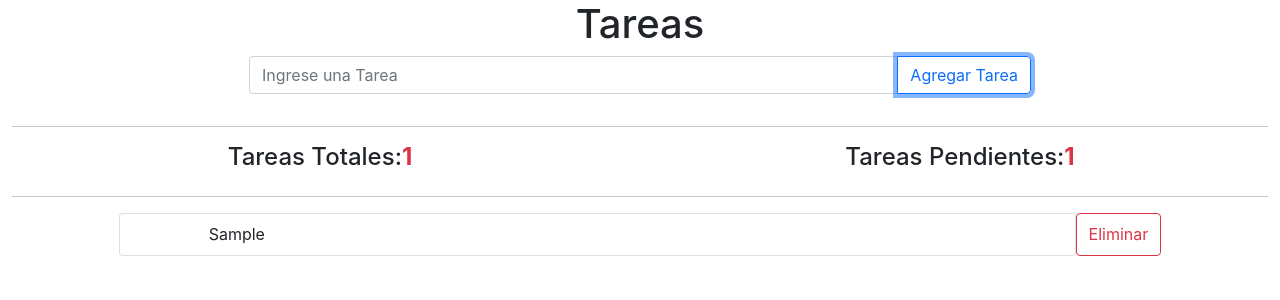
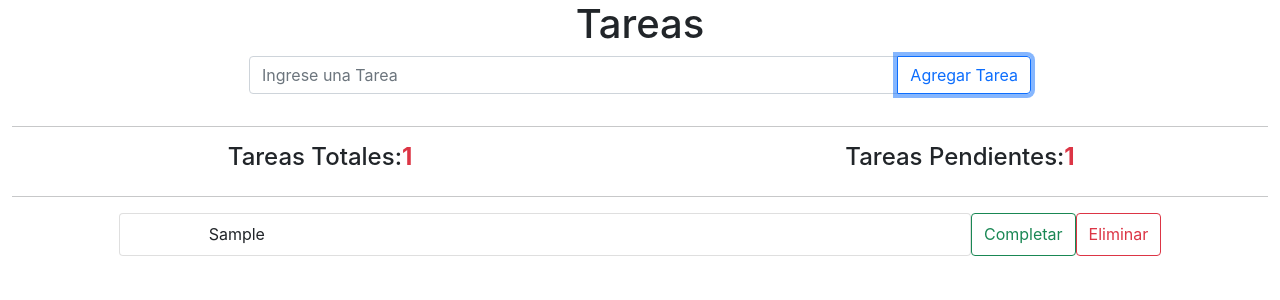
Before and after one commit to JOMADELEMA/reacttodoapp, a React (Create React App) app: page / in a window 1280 px wide. Both pictures are taken after typing "Sample" into the empty fields and a click on the button "Agregar Tarea". Shown: the top 300 px of the page. Built offline with nearby package versions, Linux system fonts and the light colour scheme; some icons are missing.

Commit message:
se sigue refactorizando codigo

```diff
--- a/src/App.jsx
+++ b/src/App.jsx
@@ -1,6 +1,5 @@
 import "./App.css";
 import { useState } from "react";
-import { Square, SquareCheck } from "tabler-icons-react";
 
 import Tarea from "./Components/Tarea";
 
@@ -26,7 +25,6 @@ function App() {
             event.preventDefault();
             event.stopPropagation();
           }
-
           form.classList.add("was-validated");
         },
         false
@@ -169,9 +167,16 @@ function App() {
                   <div className="d-flex">
                     <Tarea tarea={item} key={item.id} />
                     <button
+                      className="btn btn-outline-success"
+                      onClick={() => {
+                        completarTarea(item.id);
+                      }}
+                    >
+                      Completar
+                    </button>
+                    <button
                       className="btn btn-outline-danger"
                       onClick={() => {
-                        // console.log(item.id);
                         eliminarTarea(item.id);
                       }}
                     >
@@ -179,47 +184,6 @@ function App() {
                     </button>
                   </div>
                 </>
-                // <li
-                //   className="list-group-item list-group-item-action d-flex rounded"
-                //   key={item.id}
-                // >
-                //   {item.estado === true ? (
-                //     <Square className="align-self-center" size={25} />
-                //   ) : (
-                //     <SquareCheck className="align-self-center" size={25} />
-                //   )}
-                //   <div
-                //     className="align-self-center text-start ms-5 flex-fill"
-                //     style={{ userSelect: "none" }}
-                //     onClick={() => {
-                //       completarTarea(item.id);
-                //     }}
-                //   >
-                //     {item.estado === true ? (
-                //       <span className="">{item.nombre}</span>
-                //     ) : (
-                //       <span className="text-decoration-line-through">
-                //         {item.nombre}
-                //       </span>
-                //     )}
-                //   </div>
-                //   <button
-                //     className="btn btn-outline-success"
-                //     onClick={() => {
-                //       completarTarea(item.id);
-                //     }}
-                //   >
-                //     Completada
-                //   </button>
-                //   <button
-                //     className="btn btn-outline-danger"
-                //     onClick={() => {
-                //       eliminarTarea(item.id);
-                //     }}
-                //   >
-                //     Eliminar
-                //   </button>
-                // </li>
               ))}
             </ul>
           </div>
```
